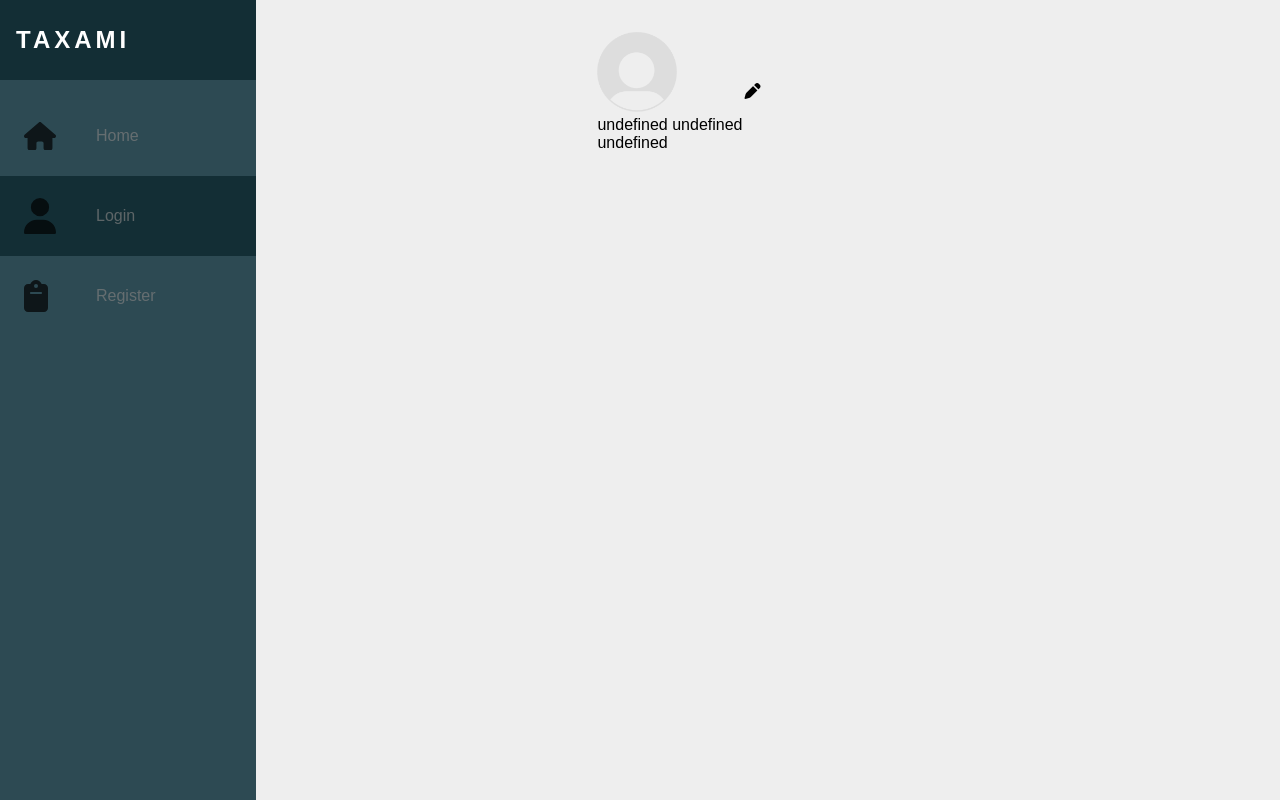
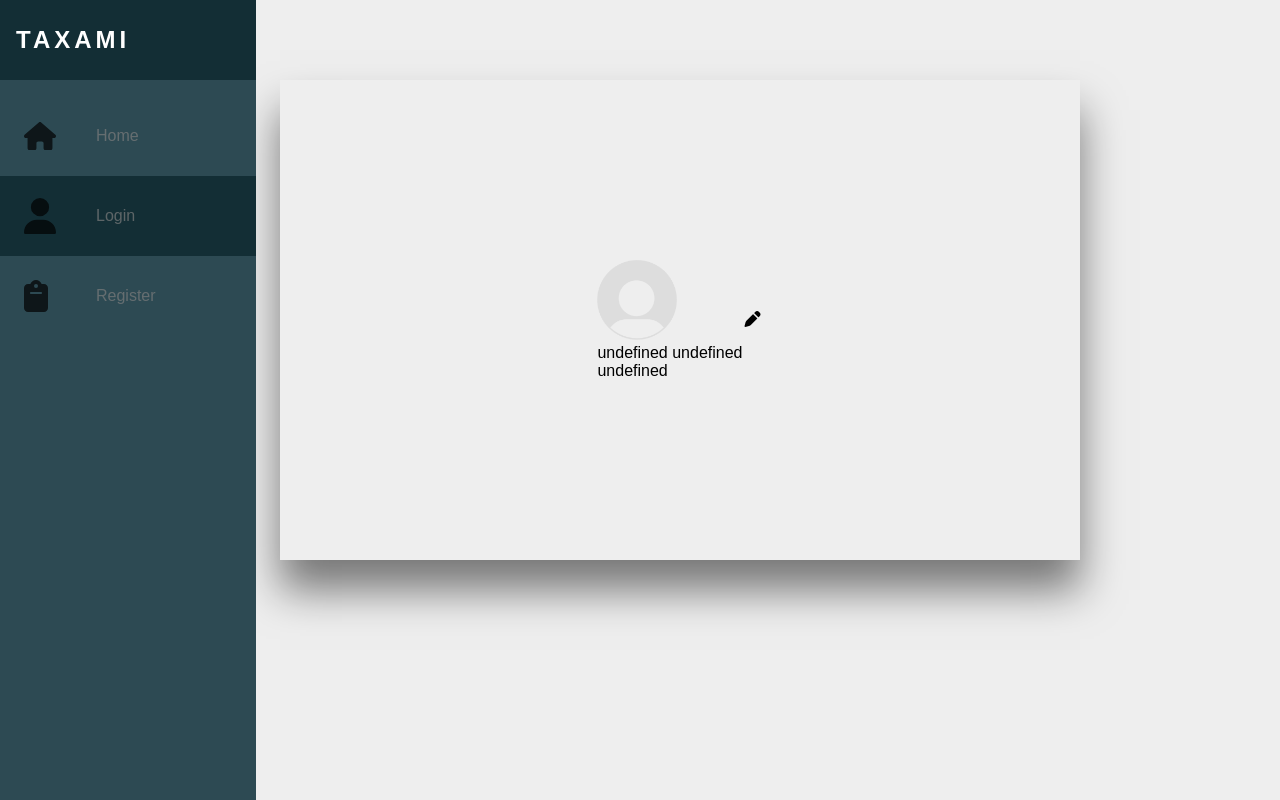
Before and after one commit to antonpandi/taxami-sveltekit, a SvelteKit app: page /profile in a window 1280 px wide. Built offline with nearby package versions, Linux system fonts and the light colour scheme.

Commit message:
UI update for login and profile page

```diff
--- a/src/style.css
+++ b/src/style.css
@@ -2,7 +2,7 @@
 :root{
     --primary: #2d4a53;
     --secondary: #69818D;
-    --button: #2d4a53;
+    --button: #132e35;
     --selected: #132e35;
     --background: #5a636a;
     --main:#AFB3B7;
@@ -85,6 +85,10 @@ button, .btn{
     background-color:var(--selected);
 }
 
+button.selected{
+    background-color: var(--primary);
+}
+
 button:hover, .btn:hover{
     background-color: var(--secondary);
     cursor: pointer;
@@ -97,8 +101,7 @@ input{
 }
 
 .btn:hover{
-    background: var(--dodgerblue);
-    border-color: var(--dodgerblue);
+    background: var(--primary);
 }
 .btn.red:hover{
     background: var(--cancel) ;
@@ -156,6 +159,19 @@ input{
     width: 100%;
 }
 
+.page-box{
+    margin: 5rem auto;
+    width: 80%;
+    max-width: 800px;
+    height: 60vh;
+    padding: 2rem;
+    display: flex;
+    align-items: center;
+    justify-content: center;
+
+    box-shadow: 0 30px 40px rgba(0, 0, 0, 0.5);
+}
+
 /* Big */
 @media only screen and (min-width: 600px) {
 
```
